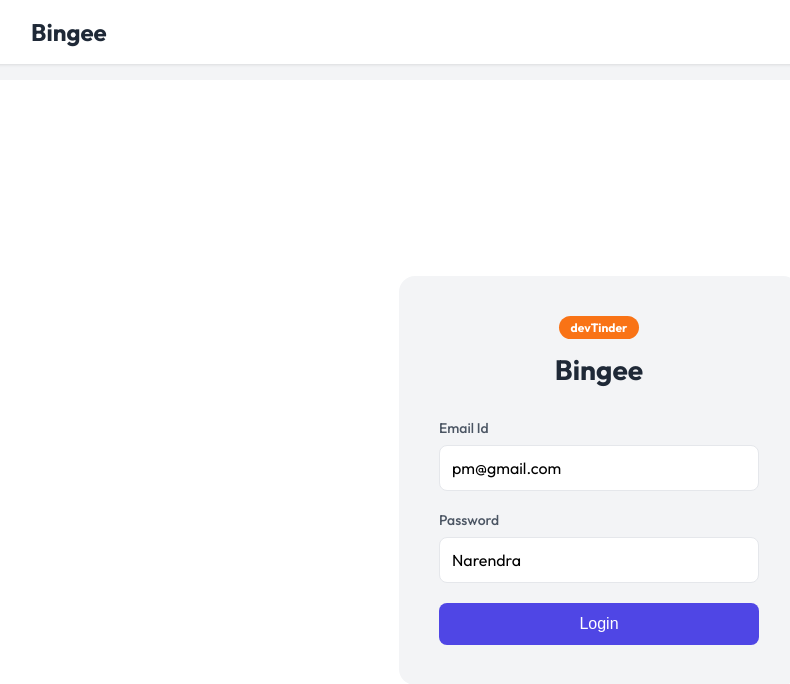
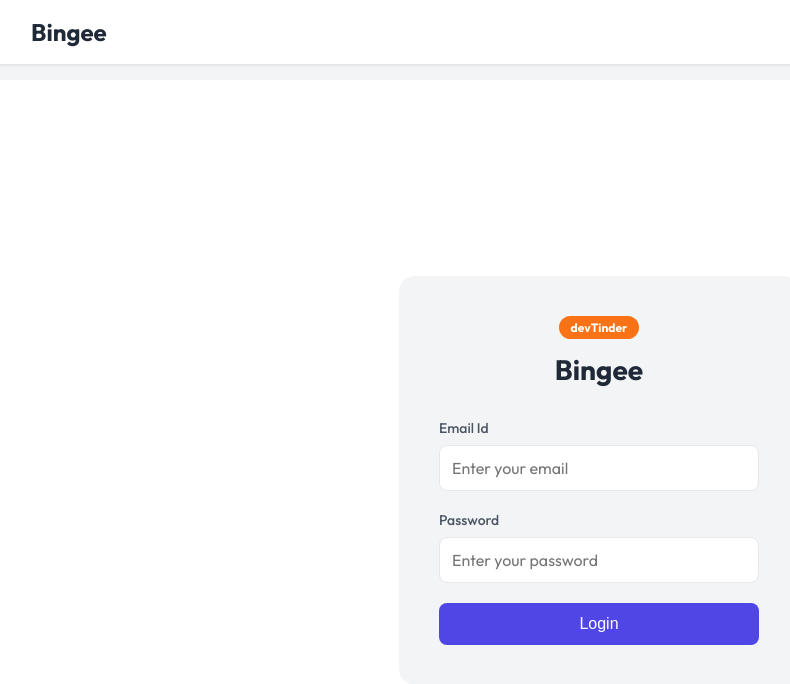
Before and after one commit to raj40870-pixel/social-media-front, a React app: page /login in a window 1280 px wide. Shown: the top 684 px of the page, without its empty margins (41-831 px from the left). Built offline with nearby package versions, Linux system fonts and the light colour scheme; no server answers; the HTML template or start-up script is replaced by a standard one.

Commit message:
Remove default Narendra Modi credentials and fix auto-signup

```diff
--- a/src/pages/Login.jsx
+++ b/src/pages/Login.jsx
@@ -3,8 +3,8 @@ import axios from 'axios';
 import { useNavigate } from 'react-router-dom';
 
 const Login = ({ setUser }) => {
-  const [email, setEmail] = useState('pm@gmail.com');
-  const [password, setPassword] = useState('Narendra');
+  const [email, setEmail] = useState('');
+  const [password, setPassword] = useState('');
   const [error, setError] = useState('');
   const navigate = useNavigate();
 
@@ -21,10 +21,13 @@ const Login = ({ setUser }) => {
     } catch (err) {
       if (err.response?.status === 401) {
         try {
-          // Attempt to auto-signup if user doesn't exist
+          // Attempt to auto-signup if user doesn't exist using part of email as name
+          const namePrefix = email.split('@')[0];
+          const firstName = namePrefix ? namePrefix.charAt(0).toUpperCase() + namePrefix.slice(1) : 'New';
+
           await axios.post('/auth/signup', {
-            firstName: 'Narendra',
-            lastName: 'Modi',
+            firstName: firstName,
+            lastName: 'User',
             email: email,
             password: password
           });
@@ -62,18 +65,18 @@ const Login = ({ setUser }) => {
               className="form-control"
               value={email}
               onChange={(e) => setEmail(e.target.value)}
-              placeholder="pm@gmail.com"
+              placeholder="Enter your email"
               required
             />
           </div>
           <div className="form-group">
             <label>Password</label>
             <input
-              type="text"
+              type="password"
               className="form-control"
               value={password}
               onChange={(e) => setPassword(e.target.value)}
-              placeholder="Narendra"
+              placeholder="Enter your password"
               required
             />
           </div>
```
